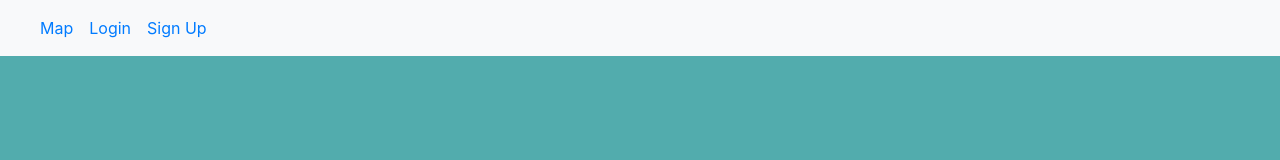
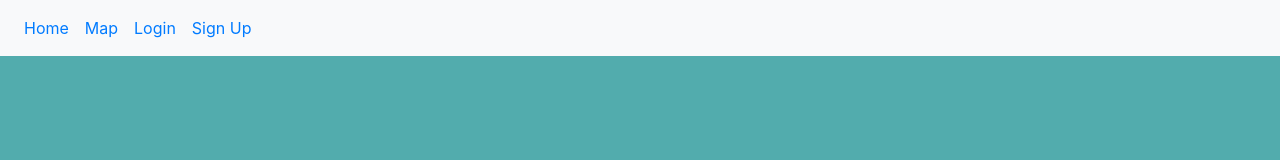
Before and after one commit to jordvaug/TFJ, a React (Create React App) app in the folder client/: page / in a window 1280 px wide. Shown: the top 160 px of the page. Built offline with nearby package versions, Linux system fonts and the light colour scheme; the HTML template or start-up script is replaced by a standard one; what google-maps-react would draw is missing.

Commit message:
removed auth for home access

```diff
--- a/client/src/components/appRouter.jsx
+++ b/client/src/components/appRouter.jsx
@@ -21,7 +21,7 @@ function AppRouter(props) {
           <ul className="navbar-nav mr-auto">
             <li className="nav-item active">
               <div className="nav-link">
-                {auth.isAuthenticated() && <Link to="/home/"> Home</Link>}
+                <Link to="/home/"> Home</Link>
               </div>
             </li>
             <li className="nav-item active">
```
